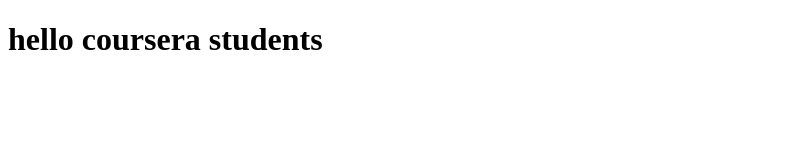
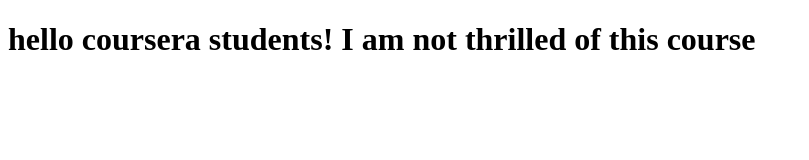
Before and after one commit to xz2347/coursera-test, a plain HTML site: page index.html in a window 1280 px wide. Shown: the whole page, without its empty margins (0-809 px from the left). Drawn offline with Linux system fonts and the light colour scheme.

Commit message:
First web file nest Step

```diff
--- a/index.html
+++ b/index.html
@@ -5,6 +5,6 @@
     <title>Hello Coursera</title>
   </head>
   <body>
-    <h1>hello coursera students</h1>
+    <h1>hello coursera students! I am not thrilled of this course</h1>
   </body>
 </html>
```
